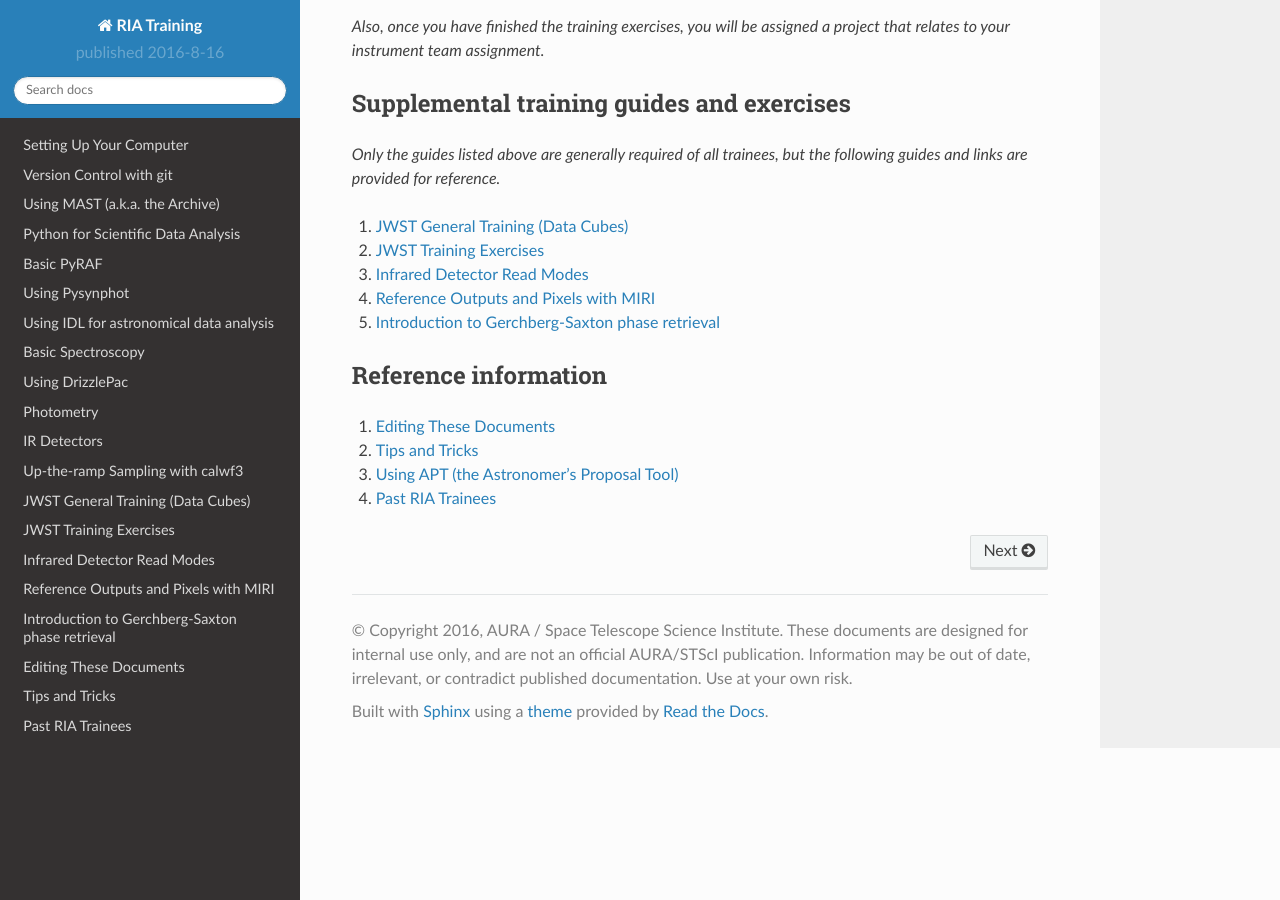
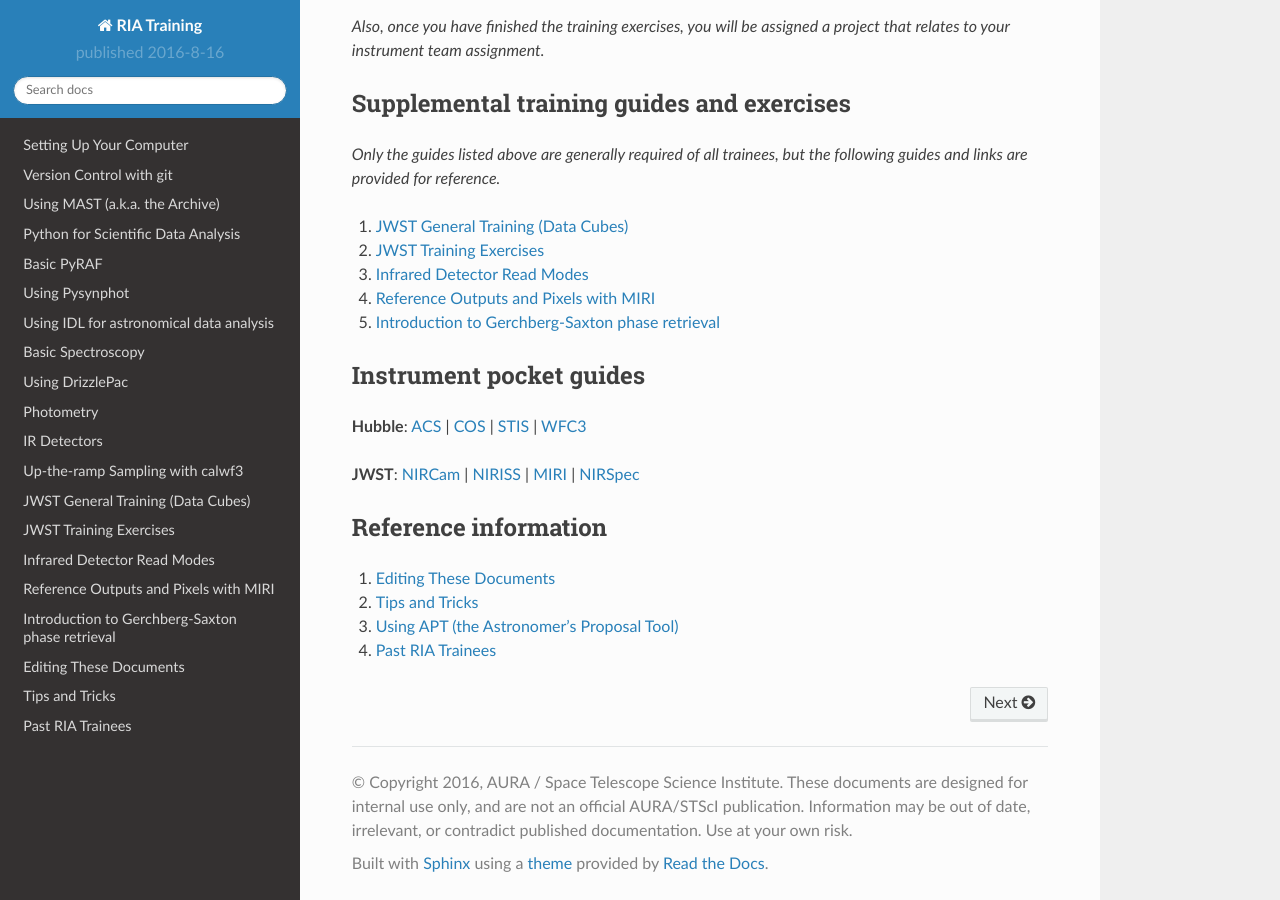
Before and after one commit to staceybright/training-library, a Sphinx documentation site: the page built from source/index.txt, in a window 1280 px wide and 900 px high, scrolled down 979 px. Built offline with Sphinx 7.4.7 and the Read the Docs theme 2.0.0, drawn with Linux system fonts in a browser that asks for light colours.

Commit message:
Add instrument pocket guides to index page
Fixes #99

```diff
--- a/source/index.txt
+++ b/source/index.txt
@@ -45,6 +45,22 @@ Supplemental training guides and exercises
 #. :doc:`jwst_reference_output`
 #. :doc:`jwst_telescopes_project`
 
+************************
+Instrument pocket guides
+************************
+
+**Hubble**:
+`ACS <http://www.stsci.edu/hst/acs/documents/InformationBrochure_AAS2010.pdf>`_ |
+`COS <http://www.stsci.edu/hst/cos/documents/COS_brochure_2012_05.pdf>`_ |
+`STIS <http://www.stsci.edu/hst/stis/documents/stis_brochure_jan2010.pdf>`_ |
+`WFC3 <http://www.stsci.edu/hst/wfc3/documents/handouts/wfc3_brochure_200801.pdf>`_
+
+**JWST**:
+`NIRCam <http://www.stsci.edu/jwst/instruments/nircam/docarchive/NIRCam-pocket-guide.pdf>`_ |
+`NIRISS <http://www.stsci.edu/jwst/instruments/niriss/docarchive/NIRISS-pocket-guide.pdf>`_ |
+`MIRI <http://www.stsci.edu/jwst/instruments/miri/docarchive/miri-pocket-guide.pdf>`_ |
+`NIRSpec <http://www.stsci.edu/jwst/instruments/nirspec/docarchive/NIRSpec-pocket-guide.pdf>`_
+
 *********************
 Reference information
 *********************
--- a/source/version_control.txt
+++ b/source/version_control.txt
@@ -132,7 +132,7 @@ If you look at the main page for the repository on GitHub, there's a box on the
 Creating a branch for your changes
 ==================================
 
-Now you have a git repository to manipulate on your own computer.  You may want to keep this `Git Cheat Sheet <https://training.github.com/kit/downloads/github-git-cheat-sheet.pdf>`_ on hand for future reference. Also an interactive `Git Cheat Sheet <http://www.ndpsoftware.com/git-cheatsheet.html>`_ can be useful. The command ``clone`` is aptly named: the entire history of the repository is there, but it's entirely self contained. Don't worry about screwing it up; if you get stuck it's possible to delete the whole folder and make a "fresh" clone without affecting anyone else's work.
+Now you have a git repository to manipulate on your own computer.  You may want to keep this `git cheat sheet <https://training.github.com/kit/downloads/github-git-cheat-sheet.pdf>`_ on hand for future reference. Also an `interactive git cheat sheet <http://www.ndpsoftware.com/git-cheatsheet.html>`_ can be useful. The command ``clone`` is aptly named: the entire history of the repository is there, but it's entirely self contained. Don't worry about screwing it up; if you get stuck it's possible to delete the whole folder and make a "fresh" clone without affecting anyone else's work.
 
 .. admonition:: Exercise: Check the status of your repository
    :class: note
```
